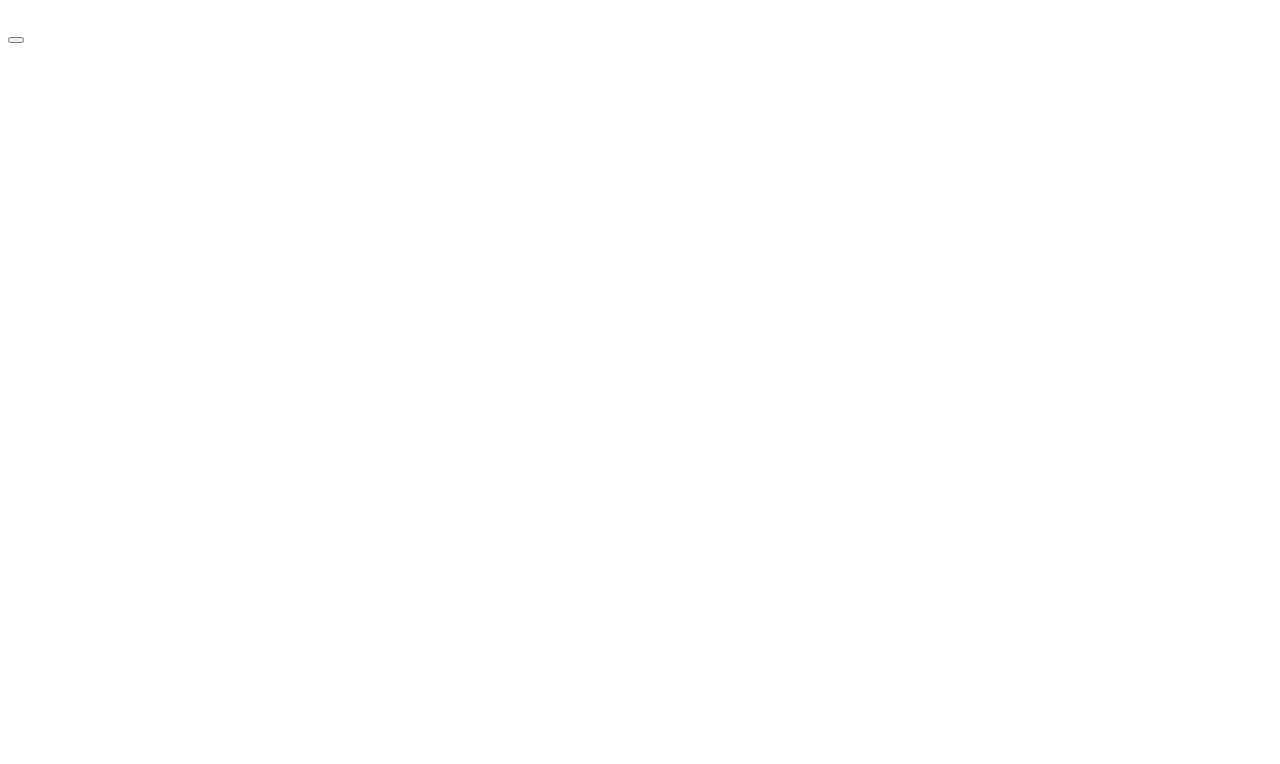
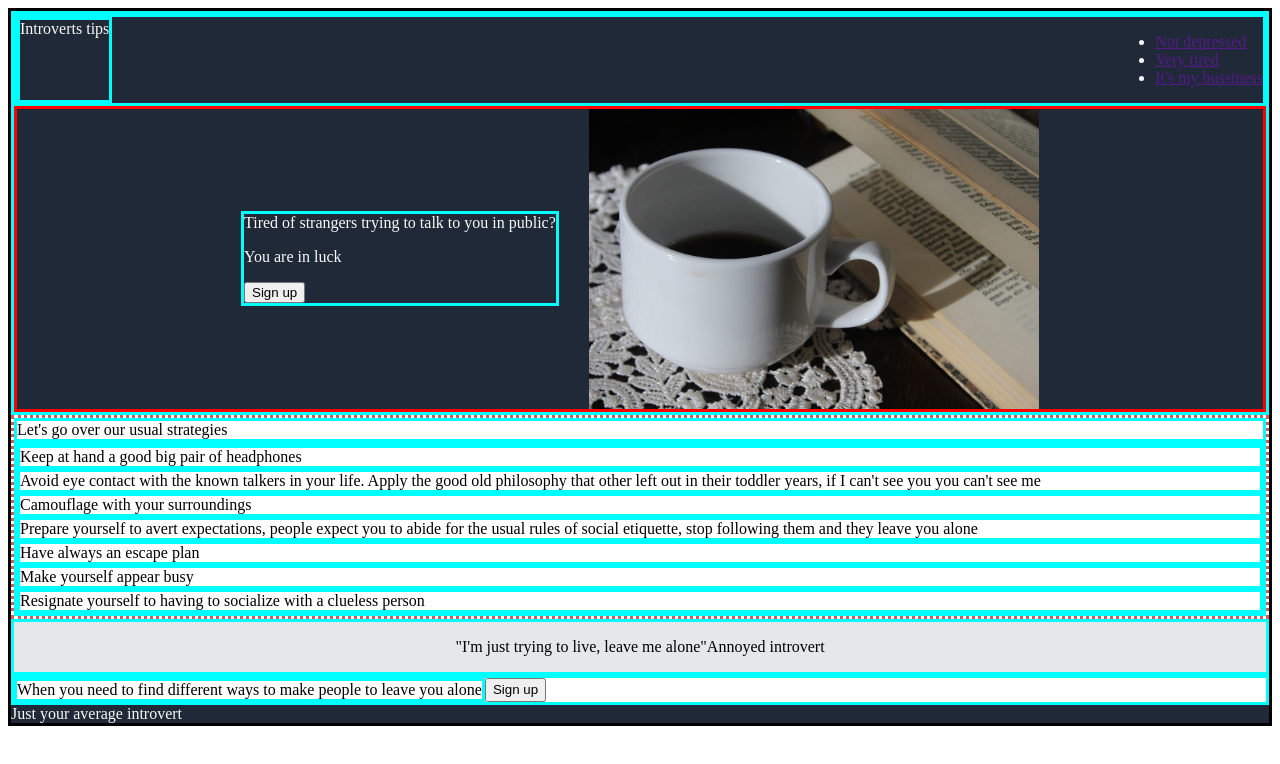
Before and after one commit to Learning-create/landing-page, a plain HTML site: page index.html in a window 1280 px wide. Drawn offline with Linux system fonts and the light colour scheme.

Commit message:
Add content to html and start structure css

```diff
--- a/index.html
+++ b/index.html
@@ -12,13 +12,20 @@
     <div class="header">
 
         <div class="logo-links">
-            <div class="logo"></div>
-            <div class="links"></div>
+            <div class="logo">Introverts tips</div>
+            <ul class="links">
+                <li><a href="">Not depressed</a></li>
+                <li><a href="">Very tired</a></li>
+                <li><a href="">It's my bussiness</a></li>
+            </ul>
         </div>
 
         <div class="intro">
-            <div class="text"></div>
-            <img src="" alt="">
+            <div class="text">Tired of strangers trying to talk to you in public?
+                <p>You are in luck</p>
+                <button>Sign up</button>
+            </div>
+            <img class="tools" src="./img/morning-1035090_1280.jpg" alt="a cup of coffe and a book. The standard issued tool of an introvert">
         </div>
 
     </div>
@@ -26,34 +33,37 @@
     <div class="random-info">
 
         <div class="info">
-
+            Let's go over our usual strategies
         </div>
 
         <div class="container">
 
-            <div class="card"></div>
-            <div class="card"></div>
-            <div class="card"></div>
-            <div class="card"></div>
+            <div class="card">Keep at hand a good big pair of headphones</div>
+            <div class="card">Avoid eye contact with the known talkers in your life. Apply the good old philosophy that other left out in their toddler years, if I can't see you you can't see me</div>
+            <div class="card">Camouflage with your surroundings</div>
+            <div class="card">Prepare yourself to avert expectations, people expect you to abide for the usual rules of social etiquette, stop following them and they leave you alone</div>
+            <div class="card">Have always an escape plan</div>
+            <div class="card">Make yourself appear busy</div>
+            <div class="card">Resignate yourself to having to socialize with a clueless person</div>
 
         </div>
 
     </div>
 
     <div class="quote">
-
-
+        <p>"I'm just trying to live, leave me alone"</p>
+        <p class="commenter">Annoyed introvert</p>
     </div>
 
-    <div class="sing-up">
+    <div class="sign-up">
 
-        <div class="reasons"></div>
-        <button></button>
+        <div class="reasons">When you need to find different ways to make people to leave you alone</div>
+        <button>Sign up</button>
 
     </div>
 
     <footer>
-
+        Just your average introvert
     </footer>
 
 </body>
--- a/styles/styles.css
+++ b/styles/styles.css
@@ -0,0 +1,54 @@
+body {
+    display:flex;
+    flex-direction: column;
+    border: solid black;
+}
+
+div {
+    border: solid aqua;
+    min-height: 10px;
+}
+
+.logo-links {
+    display:flex;
+    justify-content: space-between;
+}
+
+.intro {
+    display: flex;
+    border: solid red;
+    justify-content: center;
+    align-items: center;
+    gap: 30px;
+}
+
+.tools{
+    max-height: 300px;
+}
+
+.random-info {
+    display: flex;
+    flex-direction: column;
+    border: dotted indianred;
+}
+
+.quote{
+    display: flex;
+    justify-content: center;
+    align-items: center;
+    background-color: #e5e7eb;
+}
+
+.sign-up {
+    display:flex;
+}
+
+footer {
+
+}
+
+.header,
+footer {
+    background-color: #1f2937;
+    color: #f9faf8;
+}
```
Also changed, not shown: img/morning-1035090_1280.jpg (added).
